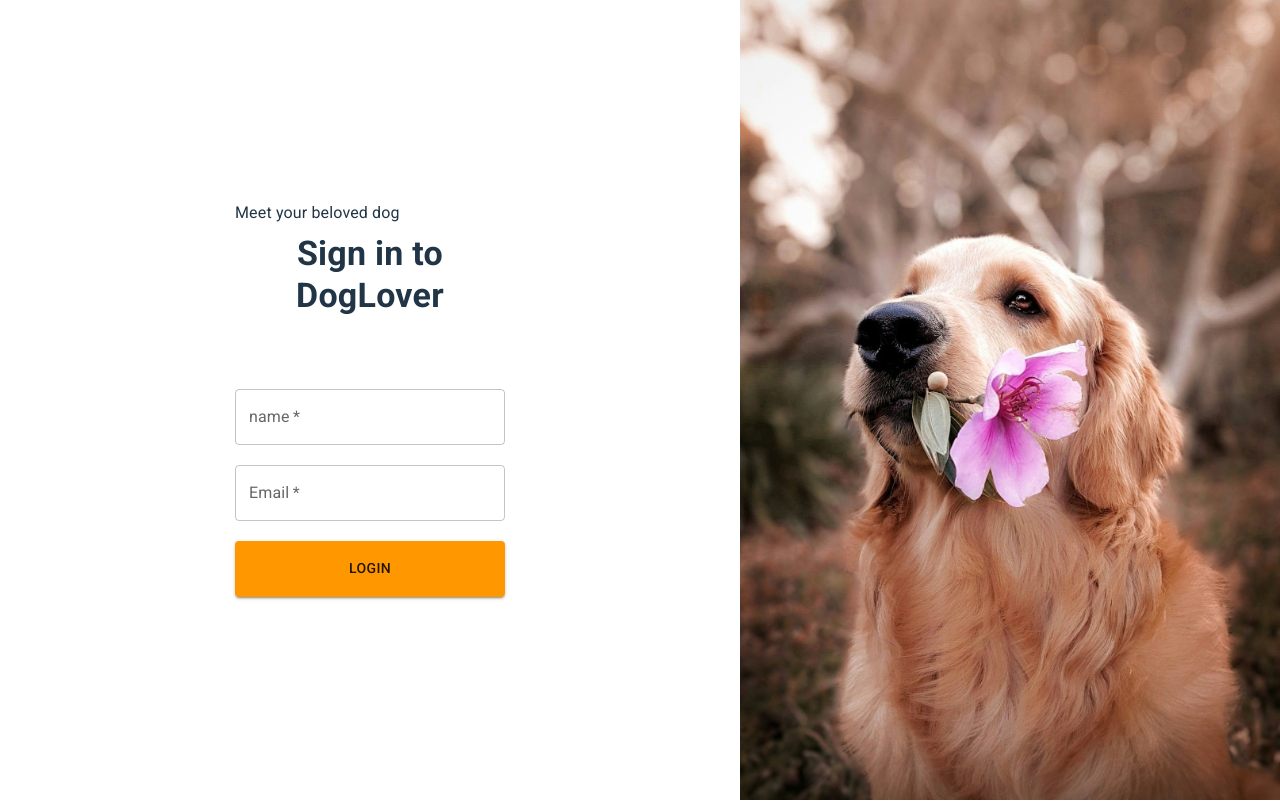
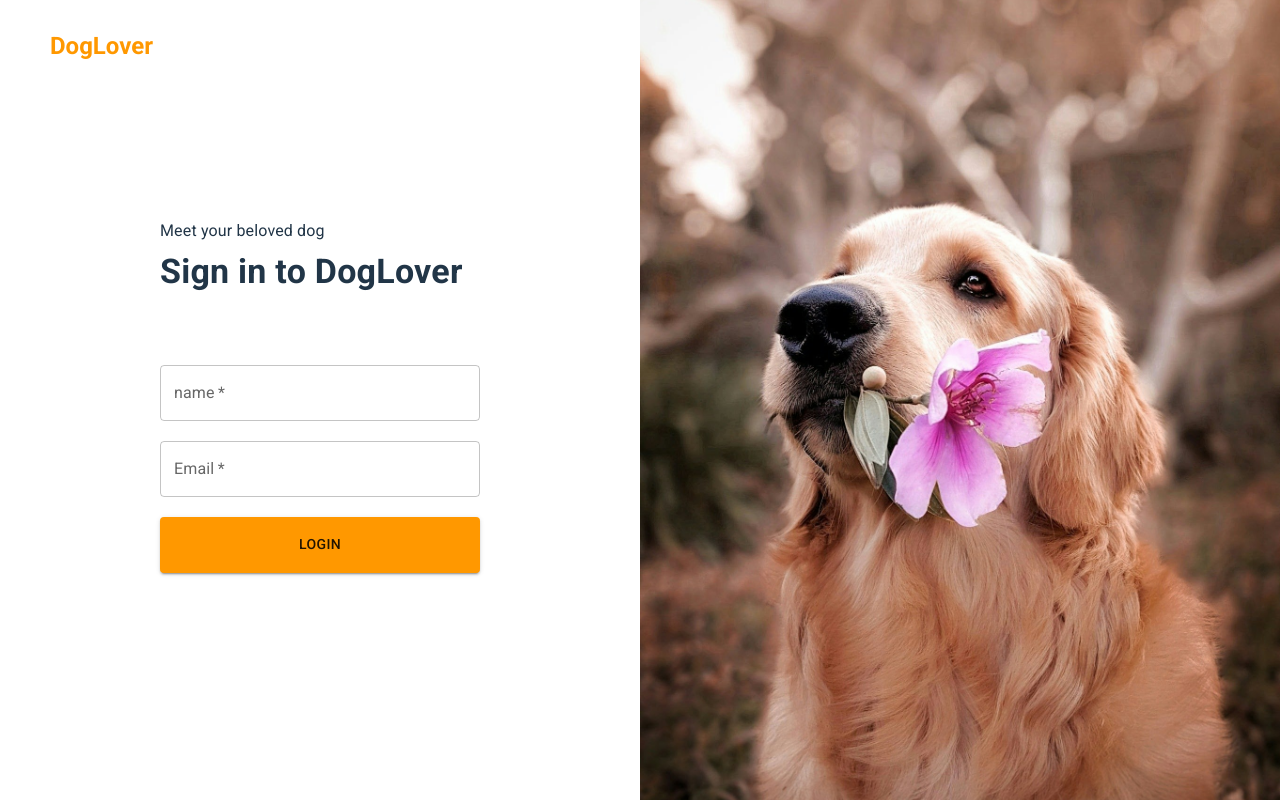
Before and after one commit to jingjingwangacc/dogLover, a React (Vite) app: page / in a window 1280 px wide. Built offline with nearby package versions, Linux system fonts and the light colour scheme.

Commit message:
login page style

```diff
--- a/src/pages/login.tsx
+++ b/src/pages/login.tsx
@@ -22,9 +22,9 @@ display:flex;
 flex-direction: column;
 justify-content: center;
 align-items: center;
-padding-left: 100px;
-padding-right: 100px;
-width: 50%;
+width: 100%;
+margin-top: -100px;
+height: 100vh;
 
 `;
 const TextContainer = styled.div`
@@ -33,6 +33,14 @@ flex-direction: column;
 align-items: flex-start;
 margin-bottom: 50px;
 width: 50%;
+
+`;
+
+const LogoContainer = styled.div`
+display:flex;
+align-items: flex-start;
+padding-left: 50px;
+height: 100px
 
 `;
 
@@ -69,7 +77,12 @@ function Login() {
     return (
         <>
             <MainContainer>
-
+                <Box sx={{ width: '50%', display: 'flex', flexDirection: 'column' }}>
+                    <LogoContainer>
+                        <Typography variant="h5" fontWeight='bold' color="primary" gutterBottom sx={{ marginTop: '30px' }}>
+                            DogLover
+                        </Typography>
+                    </LogoContainer>
                     <LoginContainer>
                         <TextContainer>
                             <Typography variant="subtitle1" gutterBottom>
@@ -96,6 +109,7 @@ function Login() {
                         />
                         <Button variant="contained" sx={{ width: '50%', margin: '10px', height: '56px' }} onClick={handleLogin}>Login</Button>
                     </LoginContainer>
+                </Box>
                 <LoginImageContainer>
                     <img src={loginImage} style={{ width: '100%', height: '100vh', objectFit: 'cover' }} />
                 </LoginImageContainer>
```
Lines whose indentation alone changed are shown as unchanged.
